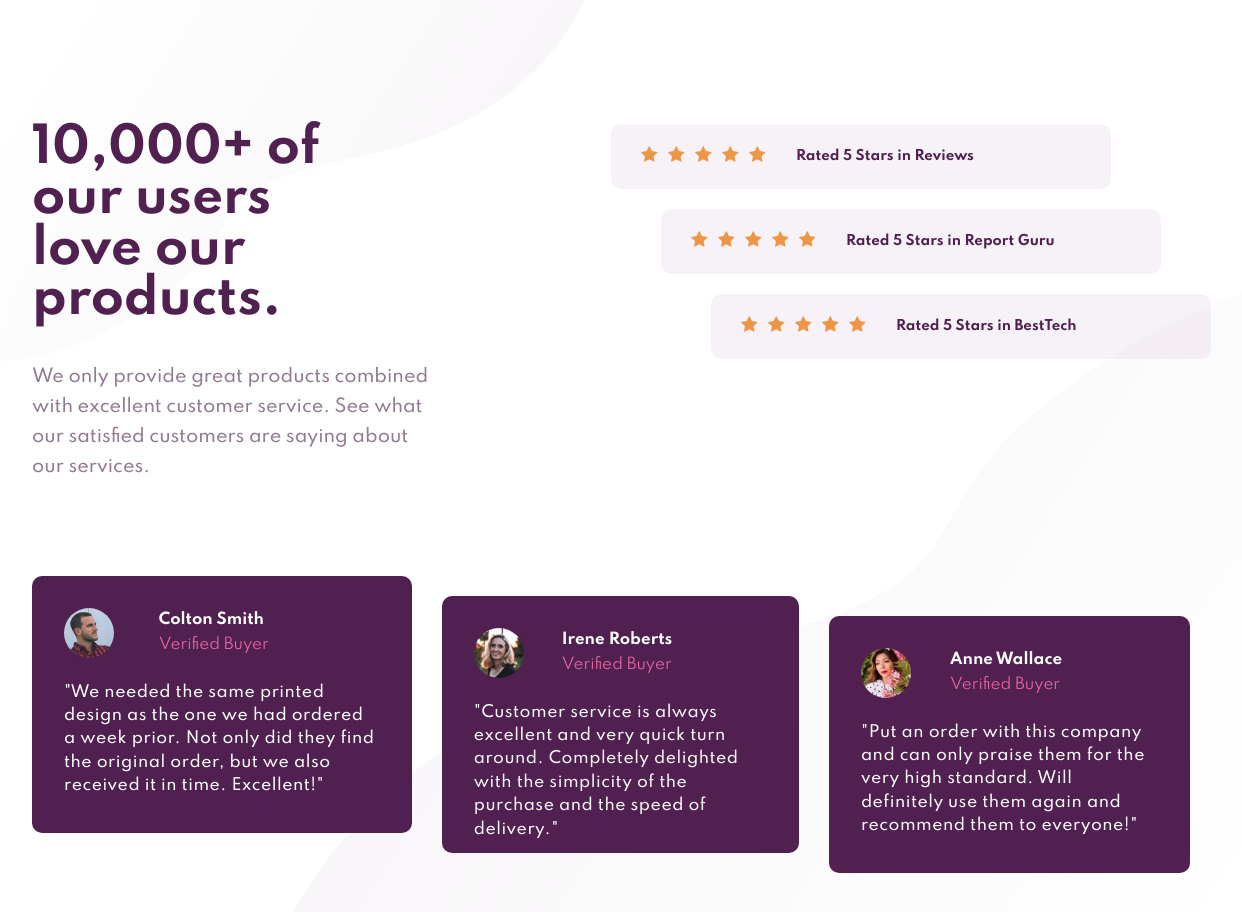
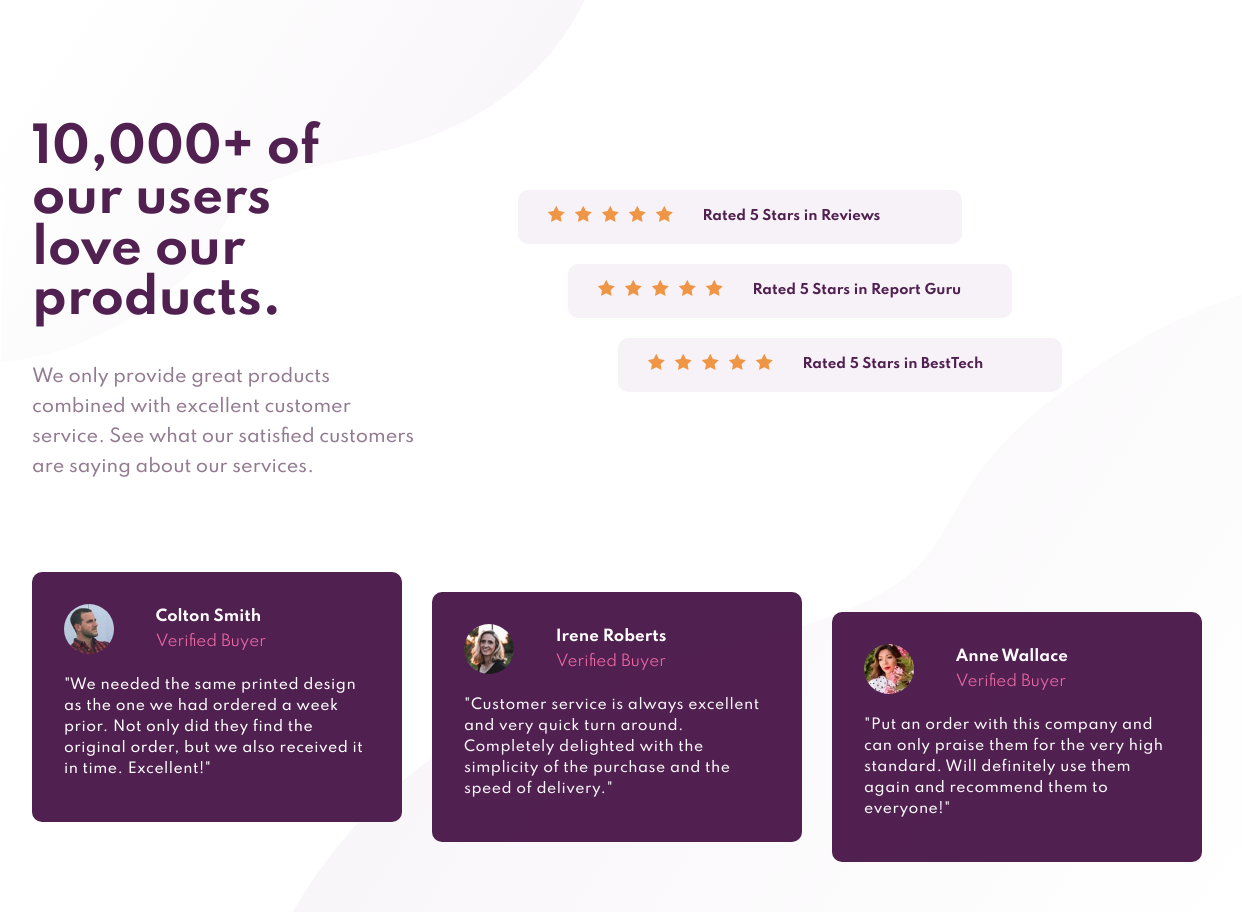
Before and after one commit to zulhusnihariz/frontendmentor-socialproof, a plain HTML site: page index.html in a window 1536 px wide. Shown: the whole page, without its empty margins (157-1399 px from the left). Drawn offline with Linux system fonts and the light colour scheme.

Commit message:
adjusted margin

```diff
--- a/css/style.css
+++ b/css/style.css
@@ -184,8 +184,8 @@ h3 {
 
 	.top-frame {
 		display: grid;
-		grid-template-columns: 50% 50%;
-		/* grid-template-columns: 41.5% 58.5%; */
+		/* grid-template-columns: 50% 50%; */
+		grid-template-columns: 41.5% 58.5%;
 	}
 
 	.introduction-frame {
@@ -196,6 +196,7 @@ h3 {
 
 	.rating-frame {
 		align-items: start;
+		justify-content: center;
 	}
 
 	.testimony-frame {
@@ -207,14 +208,14 @@ h3 {
 	h1 {
 		margin: 0;
 		margin-bottom: 20px;
-		padding-right: 250px;
+		padding-right: 150px;
 		font-size: 3rem;
 	}
 
 	h3 {
 		font-size: 1.1rem;
 		line-height: 1.7;
-		padding-right: 170px;
+		padding-right: 100px;
 	}
 
 	#rating1,
@@ -224,7 +225,8 @@ h3 {
 		justify-content: start;
 		max-height: 65px;
 		padding-bottom: 0;
-		width: 500px;
+		width: 444px;
+		height: 54px;
 	}
 
 	.stars {
@@ -237,6 +239,11 @@ h3 {
 	}
 	#rating3 {
 		margin-left: 100px;
+	}
+
+	.testimony-container {
+		width: 370px;
+		height: 250px;
 	}
 
 	.testimony-container:not(:last-child) {
@@ -252,6 +259,6 @@ h3 {
 	}
 
 	.comment {
-		font-size: 0.975rem;
+		font-size: 0.875rem;
 	}
 }
```
